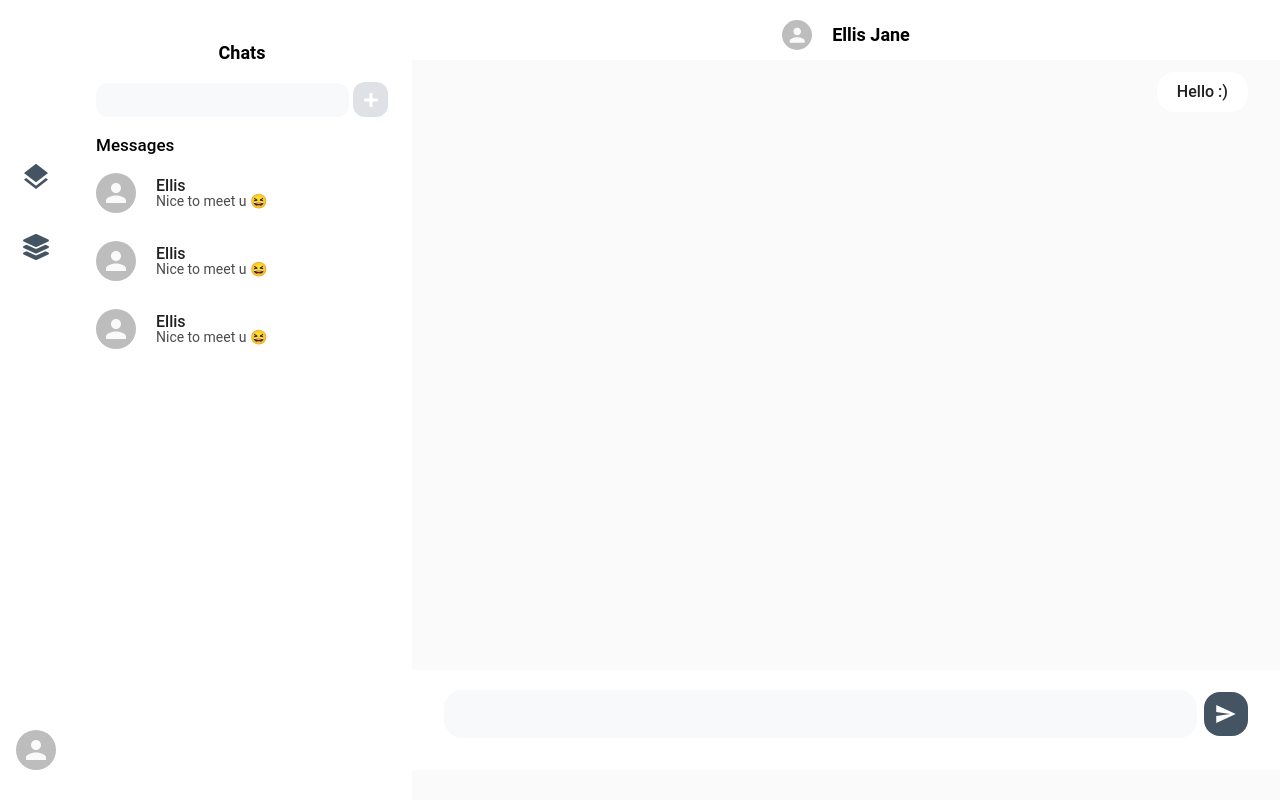
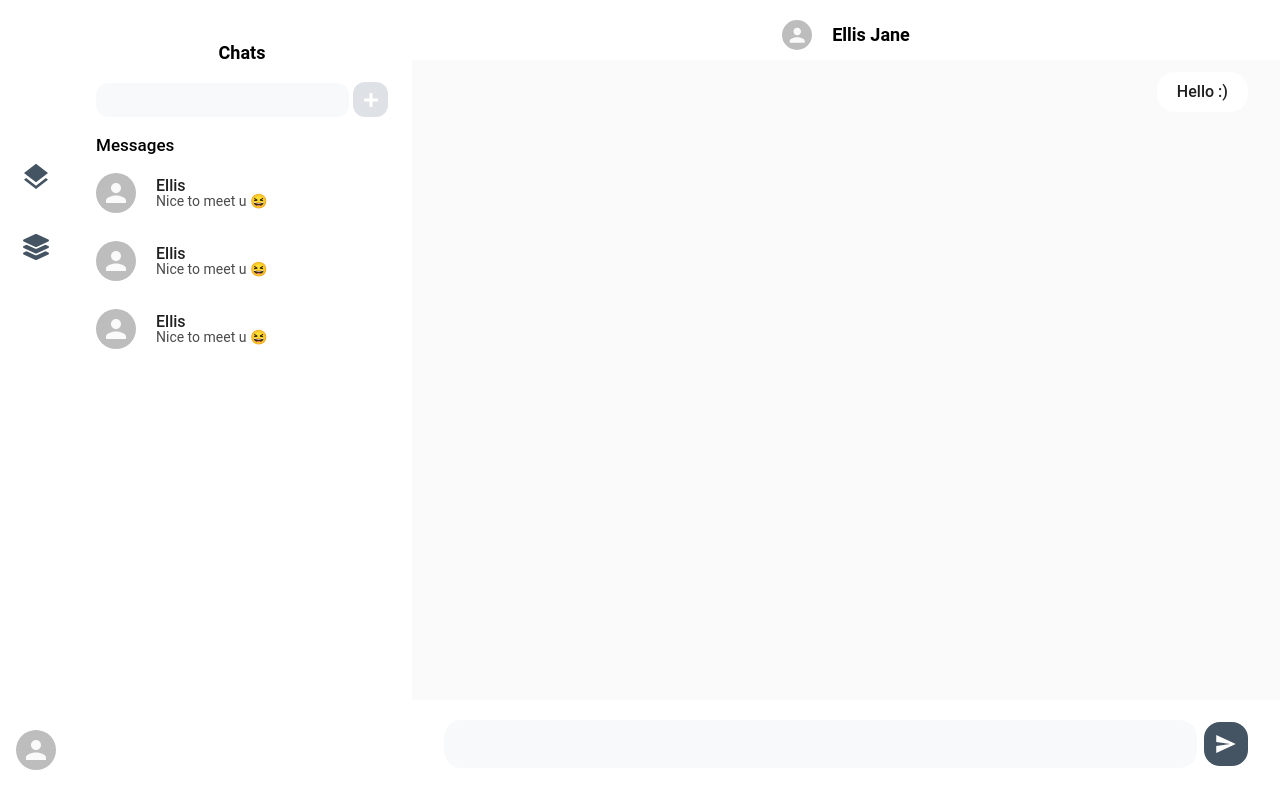
Before and after one commit to IamMrandrew/duplex, a React (Create React App) app in the folder client/: page /chat in a window 1280 px wide. Built offline with nearby package versions, Linux system fonts and the light colour scheme.

Commit message:
style: fix styling on input bar

```diff
--- a/client/src/views/ChatArea.tsx
+++ b/client/src/views/ChatArea.tsx
@@ -57,7 +57,7 @@ const TitleWrapper = styled.div`
 
 const Content = styled.div`
   overflow-y: scroll;
-  height: calc(100vh - 90px - 100px);
+  height: calc(100vh - 60px - 100px);
   padding: 8px 32px;
 
   @media (max-width: 767.99px) {
```
